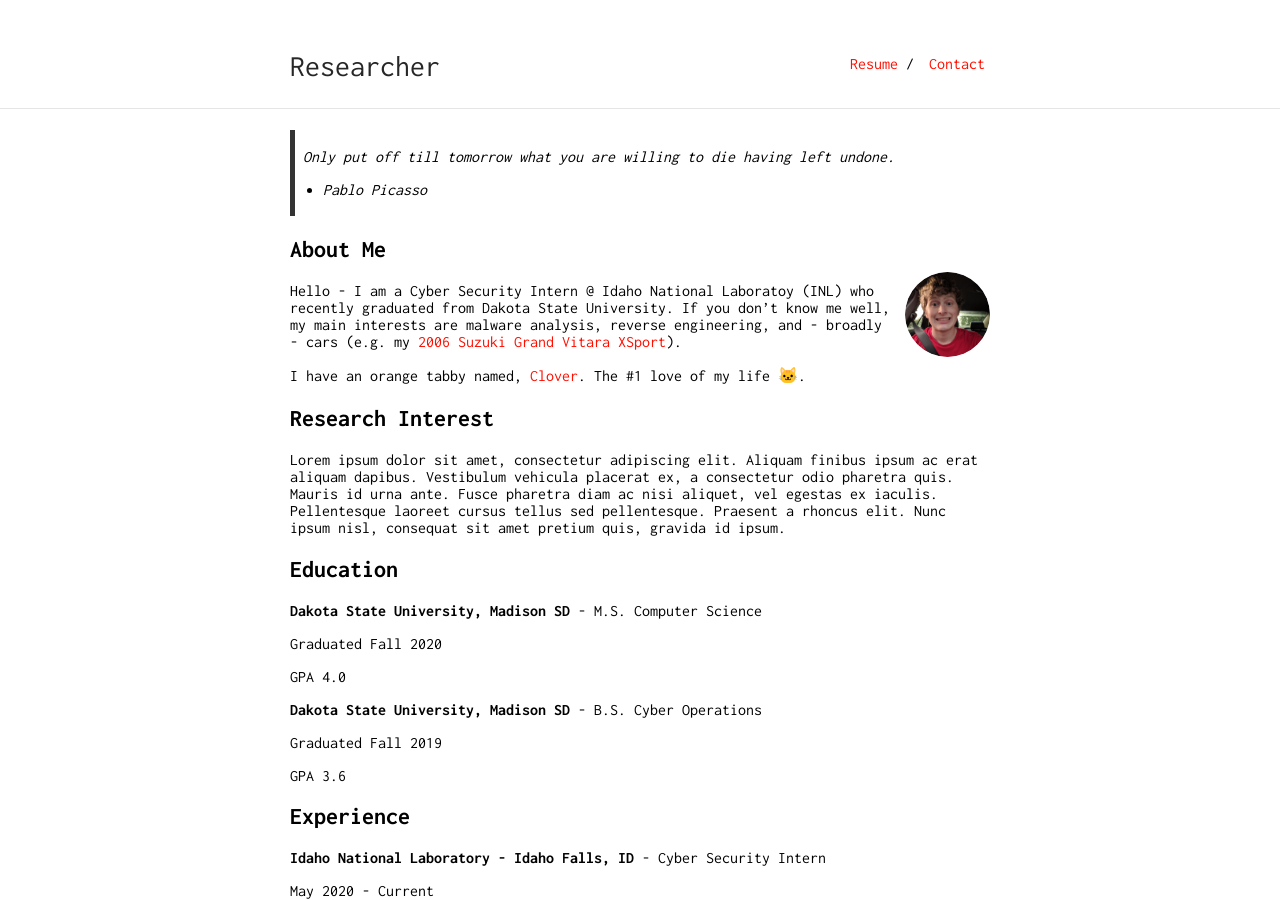
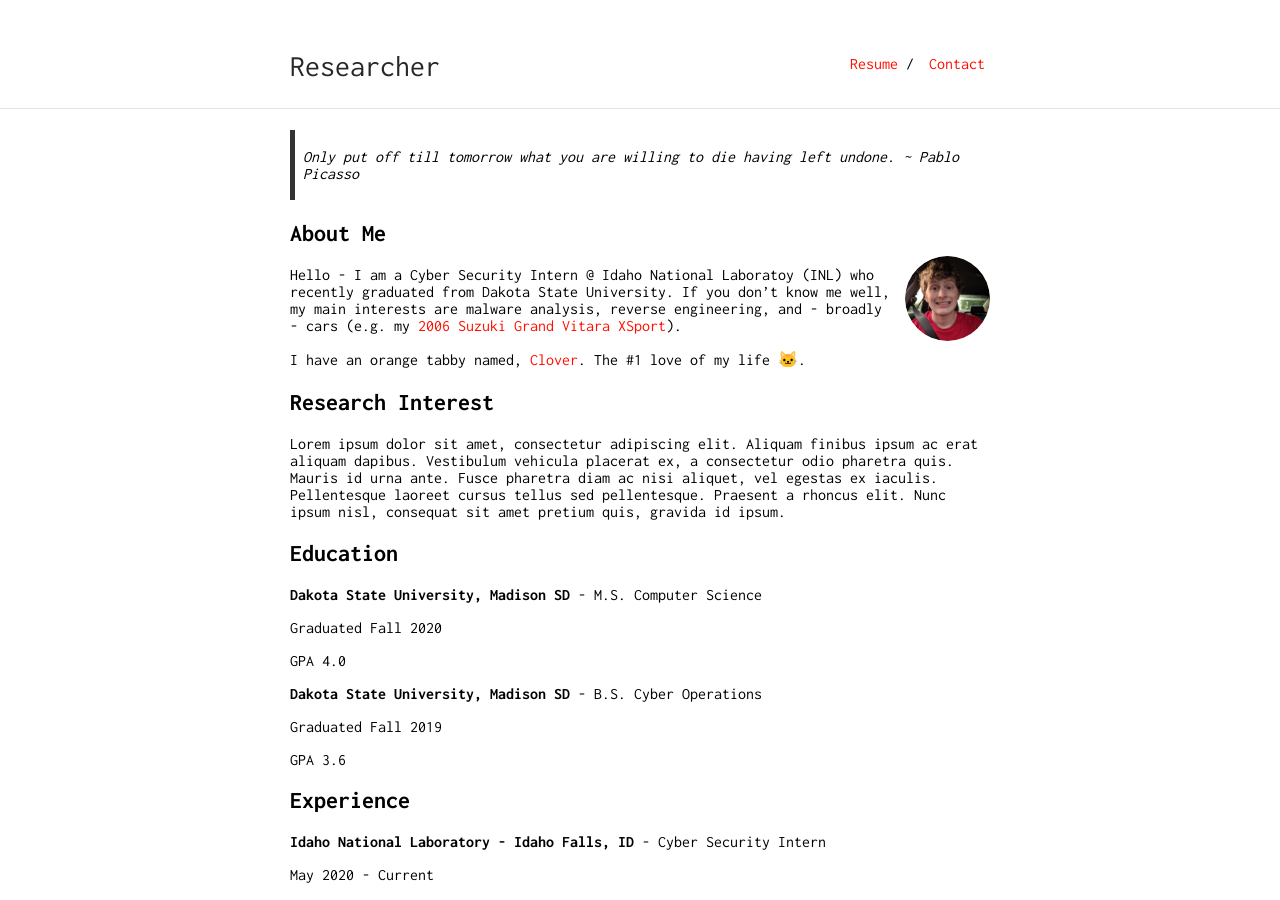
Before and after one commit to micahflack/homepage, a Jekyll site: the page built from index.md, in a window 1280 px wide and 900 px high. Built offline with Jekyll 4.4.1, drawn with Linux system fonts in a browser that asks for light colours.

Commit message:
formatting

```diff
--- a/index.md
+++ b/index.md
@@ -3,7 +3,7 @@ layout: default
 ---
 
 > Only put off till tomorrow what you are willing to die having left undone.
->   - *Pablo Picasso*
+> ~ *Pablo Picasso*
 
 ## About Me
 
```
